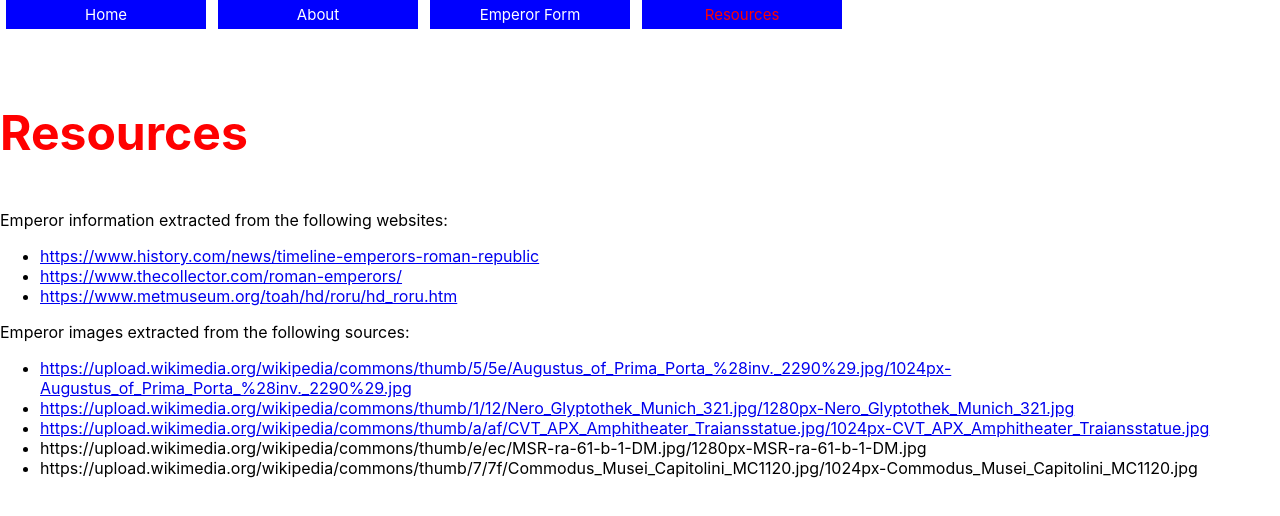
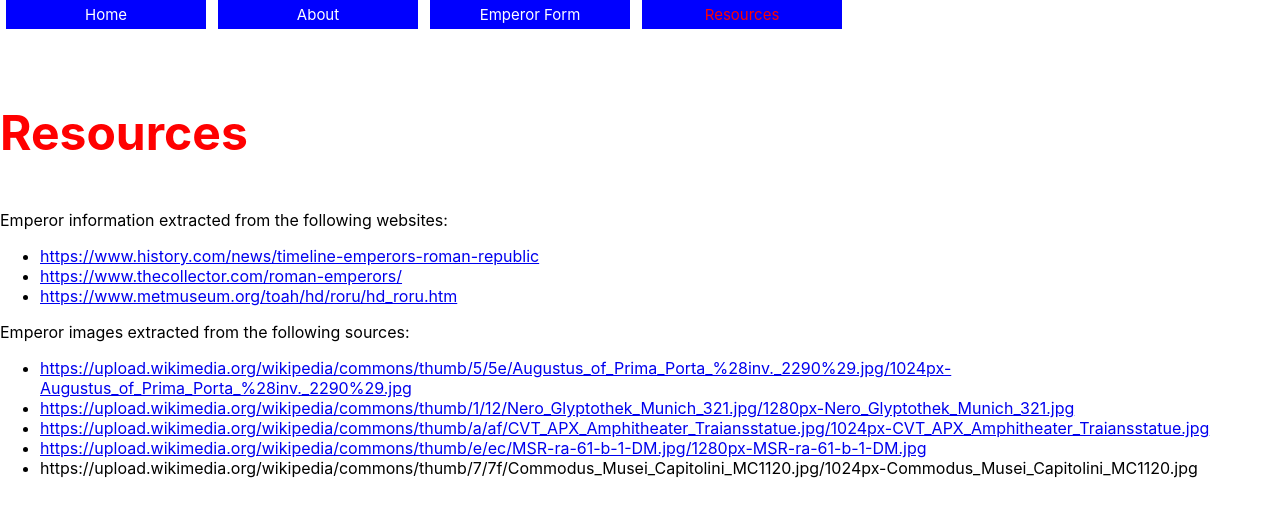
Before and after one commit to jh-23/roman-emperor-application, a React (Create React App) app: page /resources in a window 1280 px wide. Shown: the top 516 px of the page. Built offline with nearby package versions, Linux system fonts and the light colour scheme.

Commit message:
added link to resources

```diff
--- a/src/Resources.js
+++ b/src/Resources.js
@@ -40,7 +40,9 @@ function Resources() {
                     <li>
                     <a href="https://upload.wikimedia.org/wikipedia/commons/thumb/a/af/CVT_APX_Amphitheater_Traiansstatue.jpg/1024px-CVT_APX_Amphitheater_Traiansstatue.jpg">https://upload.wikimedia.org/wikipedia/commons/thumb/a/af/CVT_APX_Amphitheater_Traiansstatue.jpg/1024px-CVT_APX_Amphitheater_Traiansstatue.jpg</a>
                     </li>
-                    <li>https://upload.wikimedia.org/wikipedia/commons/thumb/e/ec/MSR-ra-61-b-1-DM.jpg/1280px-MSR-ra-61-b-1-DM.jpg</li>
+                    <li>
+                    <a href="https://upload.wikimedia.org/wikipedia/commons/thumb/e/ec/MSR-ra-61-b-1-DM.jpg/1280px-MSR-ra-61-b-1-DM.jpg">https://upload.wikimedia.org/wikipedia/commons/thumb/e/ec/MSR-ra-61-b-1-DM.jpg/1280px-MSR-ra-61-b-1-DM.jpg</a>
+                    </li>
                     <li>https://upload.wikimedia.org/wikipedia/commons/thumb/7/7f/Commodus_Musei_Capitolini_MC1120.jpg/1024px-Commodus_Musei_Capitolini_MC1120.jpg</li>
                 </ul>
             </main>
```
